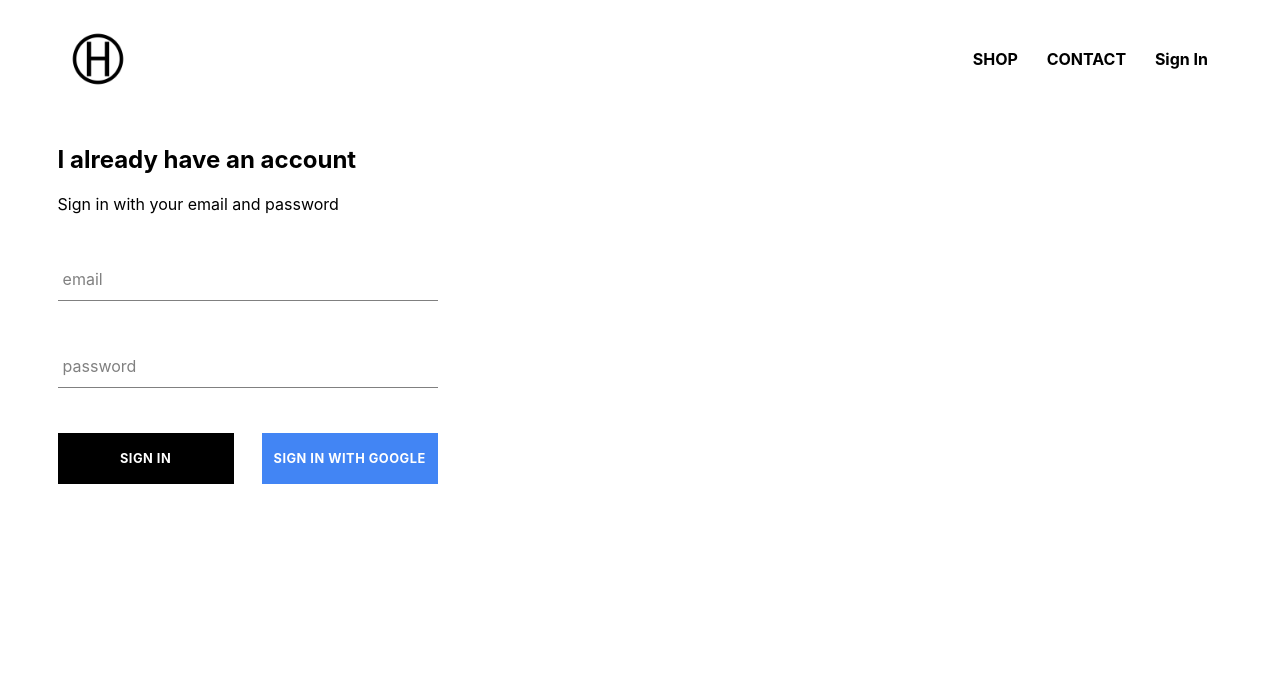
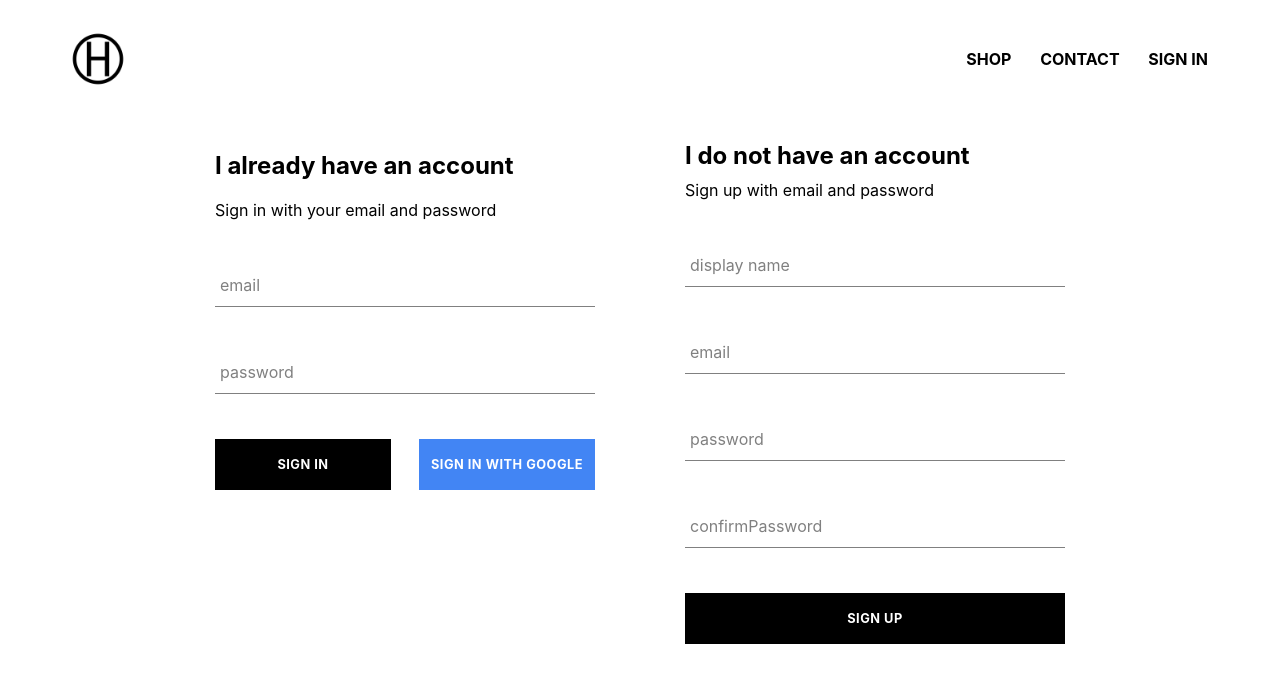
Before and after one commit to Alex-HuXD/ecom-v1, a React (Create React App) app: page /signin in a window 1280 px wide. Shown: the top 682 px of the page. Built offline with nearby package versions, Linux system fonts and the light colour scheme; no server answers.

Commit message:
added sign-in and sign-up function

```diff
--- a/src/App.js
+++ b/src/App.js
@@ -6,7 +6,7 @@ import Header from "./components/header/Header";
 import HomePage from "./pages/homepage/Homepage";
 import ShopPage from "./pages/shop-page/ShopPage";
 import SignInAndSignUpPage from "./pages/sign-in&up/SignInAndSignUpPage";
-import { auth } from "./assets/firebase/firebase.utils";
+import { auth, createUserProfileDoc } from "./assets/firebase/firebase.utils";
 
 class App extends React.Component {
   constructor() {
@@ -20,8 +20,22 @@ class App extends React.Component {
   unsubscribedFromAuth = null;
 
   componentDidMount() {
-    this.unsubscribedFromAuth = auth.onAuthStateChanged((user) => {
-      this.setState({ currentUser: user });
+    this.unsubscribedFromAuth = auth.onAuthStateChanged(async (userAuth) => {
+      if (userAuth) {
+        const userRef = await createUserProfileDoc(userAuth);
+
+        userRef.onSnapshot((snapShot) => {
+          this.setState({
+            currentUser: {
+              id: snapShot.id,
+              ...snapShot.data(),
+            },
+          });
+
+          console.log(this.state);
+        });
+      }
+      this.setState({ currentUser: userAuth });
     });
   }
 
--- a/src/assets/firebase/firebase.utils.js
+++ b/src/assets/firebase/firebase.utils.js
@@ -14,6 +14,32 @@ const firebaseConfig = {
 
 firebase.initializeApp(firebaseConfig);
 
+export const createUserProfileDoc = async (userAuth, additionalData) => {
+  if (!userAuth) return;
+
+  const userRef = firestore.doc(`users/${userAuth.uid}`);
+
+  const snapShot = await userRef.get();
+
+  if (!snapShot.exists) {
+    const { displayName, email } = userAuth;
+    const createdAt = new Date();
+
+    try {
+      await userRef.set({
+        displayName,
+        email,
+        createdAt,
+        ...additionalData,
+      });
+    } catch (e) {
+      console.log("error creating user", e.message);
+    }
+  }
+
+  return userRef;
+};
+
 export const auth = firebase.auth();
 export const firestore = firebase.firestore();
 
--- a/src/components/header/Header.jsx
+++ b/src/components/header/Header.jsx
@@ -19,11 +19,11 @@ const Header = ({ currentUser }) => {
         </Link>
         {currentUser ? (
           <div className="option" onClick={() => auth.signOut()}>
-            Sign Out
+            SIGN OUT
           </div>
         ) : (
           <Link className="option" to="/signIn">
-            Sign In
+            SIGN IN
           </Link>
         )}
       </div>
--- a/src/components/menu-item/menu-item.scss
+++ b/src/components/menu-item/menu-item.scss
@@ -1,8 +1,8 @@
 .menu-item {
-  min-width: 30%;
+  min-width: 25vw;
   height: 260px;
+  display: flex;
   flex: 1 1 auto;
-  display: flex;
   align-items: center;
   justify-content: center;
   border: 1px solid black;
--- a/src/components/sign-in/SignIn.jsx
+++ b/src/components/sign-in/SignIn.jsx
@@ -52,7 +52,7 @@ export default class SignIn extends Component {
             required
           />
           <div className="btn">
-            <CustomBtn type="submit"> Sign In</CustomBtn>
+            <CustomBtn type="submit"> SIGN IN</CustomBtn>
             <CustomBtn onClick={signInWithGoogle} isGoogleSignIn>
               {" "}
               Sign In With Google
--- /dev/null
+++ b/src/components/sign-up/SignUp.jsx
@@ -0,0 +1,101 @@
+import React, { Component } from "react";
+import {
+  auth,
+  createUserProfileDoc,
+} from "../../assets/firebase/firebase.utils";
+import CustomBtn from "../custom-button/CustomBtn";
+import FormInput from "../form/FormInput";
+import "./sign-up.scss";
+
+export default class SignUp extends Component {
+  constructor() {
+    super();
+
+    this.state = {
+      displayName: "",
+      email: "",
+      password: "",
+      confirmPassword: "",
+    };
+  }
+
+  handleSubmit = async (e) => {
+    e.preventDefault();
+    const { displayName, email, password, confirmPassword } = this.state;
+    if (password !== confirmPassword) {
+      alert(
+        "passwords don't match, check any errors and try again, password is case sensitive"
+      );
+      return;
+    }
+
+    try {
+      const { user } = await auth.createUserWithEmailAndPassword(
+        email,
+        password
+      );
+      await createUserProfileDoc(user, { displayName });
+      this.setState({
+        displayName: "",
+        email: "",
+        password: "",
+        confirmPassword: "",
+      });
+    } catch (err) {
+      alert(err);
+      console.log(err);
+    }
+  };
+
+  handleChange = (e) => {
+    const { name, value } = e.target;
+    this.setState({ [name]: value });
+  };
+
+  render() {
+    const { displayName, email, password, confirmPassword } = this.state;
+    return (
+      <div className="sign-up">
+        <h2 className="title">I do not have an account</h2>
+        <span>Sign up with email and password</span>
+        <form action="" className="sign-up-form" onSubmit={this.handleSubmit}>
+          <FormInput
+            type="text"
+            name="displayName"
+            value={displayName}
+            onChange={this.handleChange}
+            label="display name"
+            required
+          />
+          <FormInput
+            type="email"
+            name="email"
+            value={email}
+            onChange={this.handleChange}
+            label="email"
+            required
+          />
+          <FormInput
+            type="password"
+            name="password"
+            value={password}
+            onChange={this.handleChange}
+            label="password"
+            required
+          />
+          <FormInput
+            type="password"
+            name="confirmPassword"
+            value={confirmPassword}
+            onChange={this.handleChange}
+            label="confirmPassword"
+            required
+          />
+          <CustomBtn type="submit" onClick={this.handleSubmit}>
+            SIGN UP
+          </CustomBtn>
+        </form>
+      </div>
+    );
+  }
+}
--- /dev/null
+++ b/src/components/sign-up/sign-up.scss
@@ -0,0 +1,9 @@
+.sign-up {
+  display: flex;
+  flex-direction: column;
+  width: 380px;
+
+  .title {
+    margin: 10px 0;
+  }
+}
--- a/src/pages/sign-in&up/SignInAndSignUpPage.jsx
+++ b/src/pages/sign-in&up/SignInAndSignUpPage.jsx
@@ -1,11 +1,13 @@
 import React from "react";
 import SignIn from "../../components/sign-in/SignIn";
+import SignUp from "../../components/sign-up/SignUp";
 import "./signinandup.scss";
 
 const SignInAndSignUpPage = () => {
   return (
     <div className="sign-in-and-up">
       <SignIn />
+      <SignUp />
     </div>
   );
 };
--- a/src/pages/sign-in&up/signinandup.scss
+++ b/src/pages/sign-in&up/signinandup.scss
@@ -1,3 +1,6 @@
 .sign-in-and-up {
+  width: 850px;
   display: flex;
+  justify-content: space-between;
+  margin: 2rem auto;
 }
```
